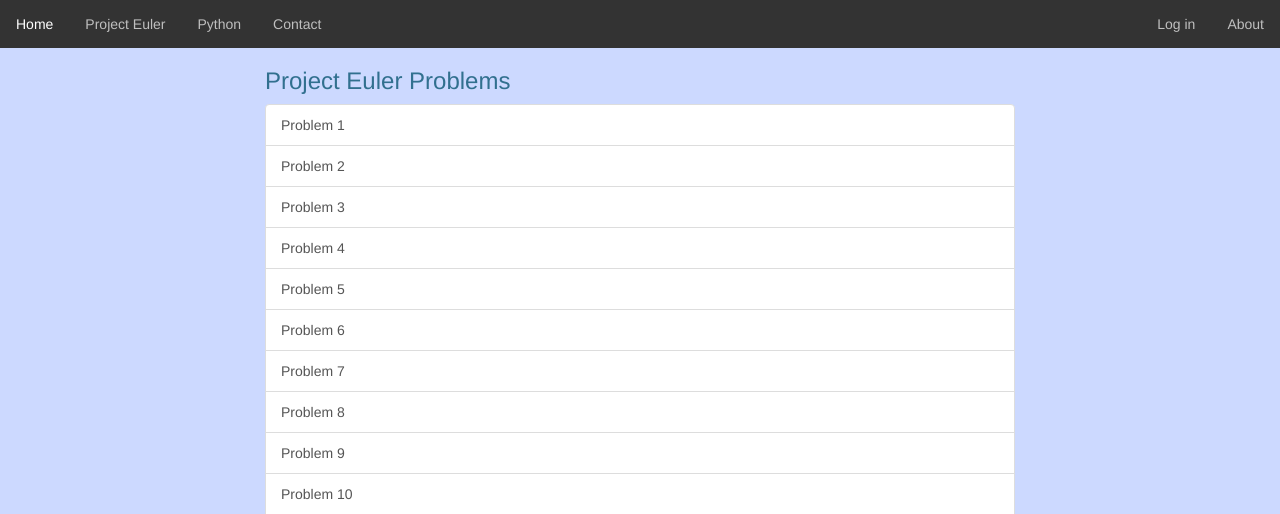
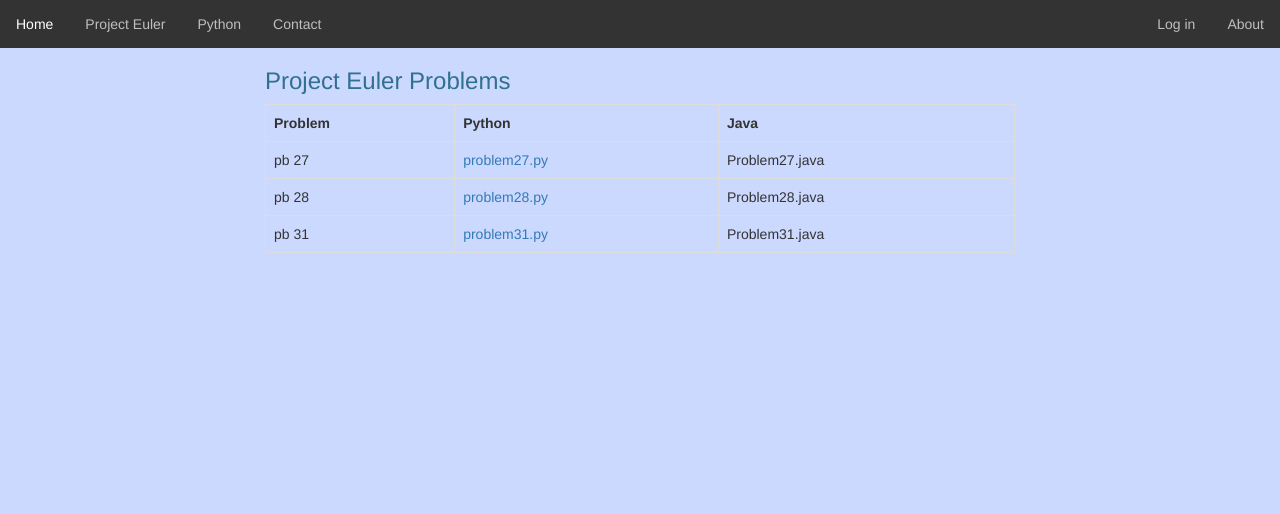
Before and after one commit to ibaf001/monSite, a Flask app: page /euler in a window 1280 px wide. Shown: the top 514 px of the page. After the commit the page ends 253 px from the top, so only its background shows below. Run offline with Flask 2, Linux system fonts and the light colour scheme; some libraries are stand-ins or nearby versions.

Commit message:
get euler problems from github

```diff
--- a/templates/euler.html
+++ b/templates/euler.html
@@ -8,12 +8,43 @@
     </div>
     <div class="col-md-8">
     <h3 class="text-info">Project Euler Problems</h3>
+    <!--
 	 	<div class="list-group">
 	 	{% for num in range(1,51) %}
 	  		<a href="{{ url_for('euler',problem= num) }}" class="list-group-item">Problem {{ num }}</a>
 
 	  	{% endfor %}
 		</div>
+		style="width:100%" -->
+	<table class="table table-bordered table-hover">
+	  <tr>
+
+	    <th>Problem</th>
+	    <th>Python</th>
+	    <th>Java</th>
+	  </tr>
+
+	  <tr>
+	    <td>pb 27</td>
+	    <td><a href="https://github.com/ibaf001/euler/blob/master/problem27.py">problem27.py</a></td>
+	    <td>Problem27.java</td>
+	  </tr>
+
+	  <tr>
+	    <td>pb 28</td>
+	    <td><a href="https://github.com/ibaf001/euler/blob/master/problem28.py">problem28.py</a></td>
+	    <td>Problem28.java</td>
+	  </tr>
+
+	  <tr>
+	    <td>pb 31</td>
+	    <td><a href="https://github.com/ibaf001/euler/blob/master/problem31.py">problem31.py</a></td>
+	    <td>Problem31.java</td>
+	  </tr>
+
+
+	</table>
+
     </div>
     <div class="col-md-2">
 
```
